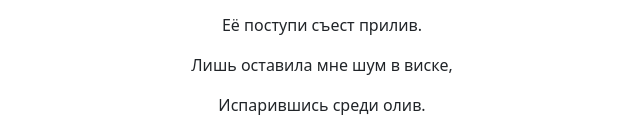
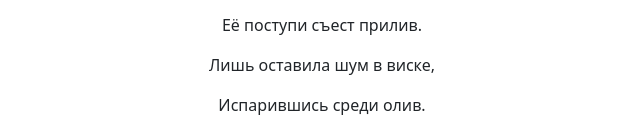
Before and after one commit to mariakisel16/AlexKisel-website, a plain HTML site: page poetry.html in a window 1280 px wide. Shown: the part 1341-1471 px from the top of the page, 318-958 px from the left. Drawn offline with nearby package versions, Linux system fonts and the light colour scheme.

Commit message:
removed one word

```diff
--- a/poetry.html
+++ b/poetry.html
@@ -47,7 +47,7 @@
       <br />
       <p>Не потрогать мне след в песке,</p>
       <p>Её поступи съест прилив.</p>
-      <p>Лишь оставила мне шум в виске,</p>
+      <p>Лишь оставила шум в виске,</p>
       <p>Испарившись среди олив.</p>
     </div>
   </body>
```
